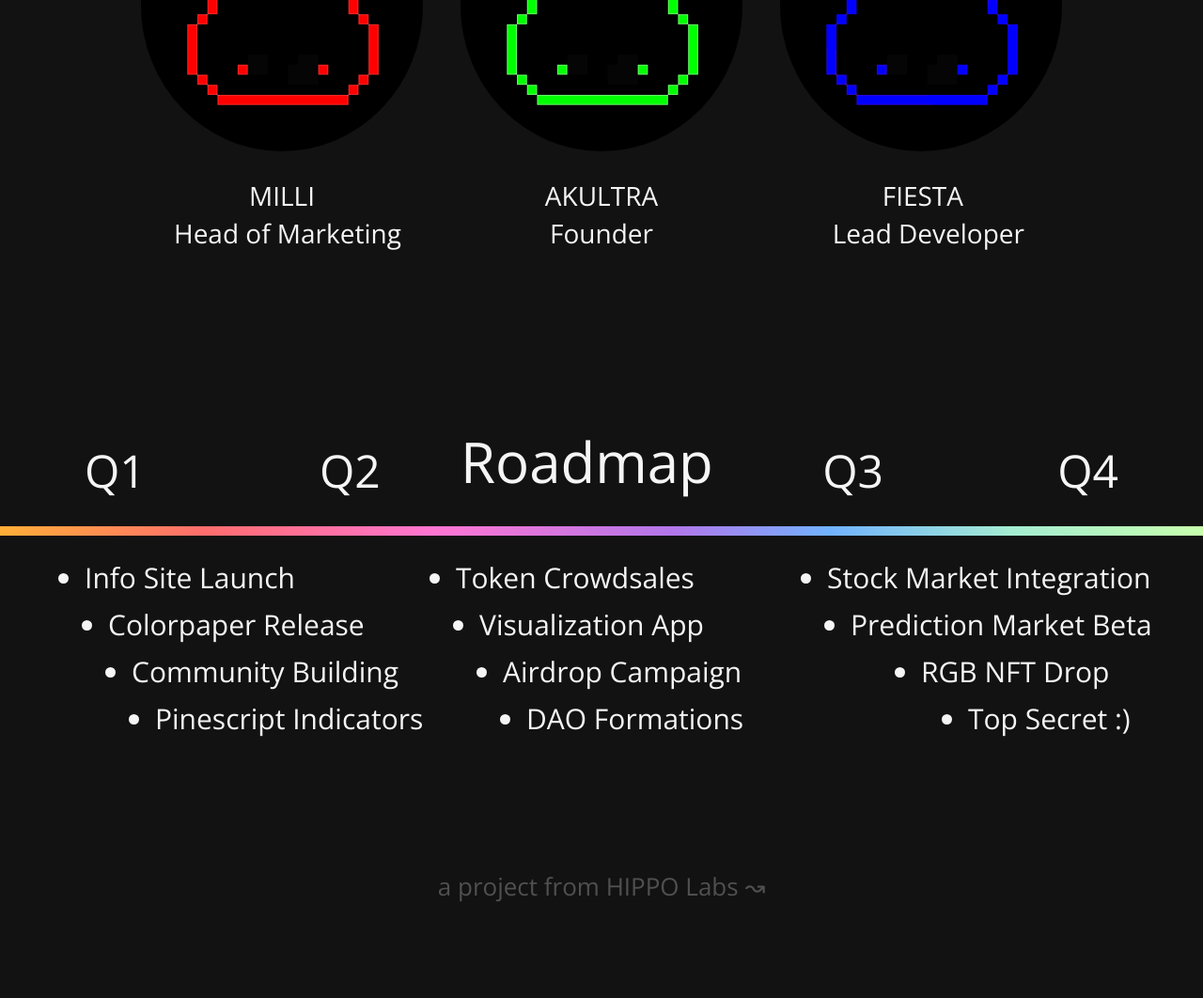
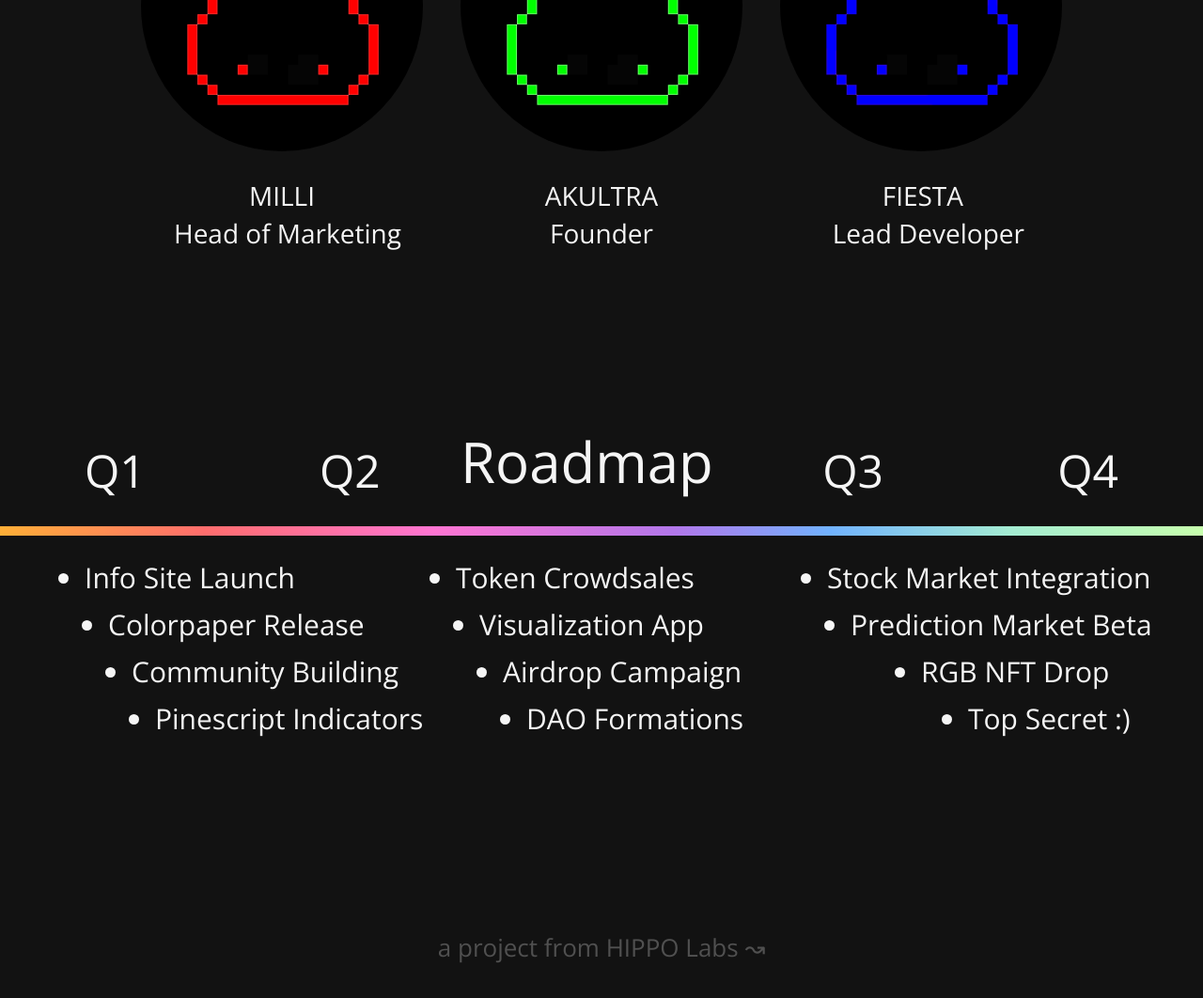
Before and after one commit to 0x0aa0/RGB_git, a React (Create React App) app in the folder rgb_info/: page / in a window 1280 px wide. Shown: the part 4800-5862 px from the top of the page at 94% size. Built offline with nearby package versions, Linux system fonts and the light colour scheme.

Commit message:
pushin p

```diff
--- a/rgb_info/src/App.css
+++ b/rgb_info/src/App.css
@@ -710,7 +710,7 @@ ul li{
 
 .hippo{
   position:absolute;
-  top:5725px;
+  top:5790px;
   align-items: center;
   color: #505050;
   font-family: 'Open Sans', sans-serif;
```
Also changed, not shown: 1 other file (tests, documents, lock files or other folders).
